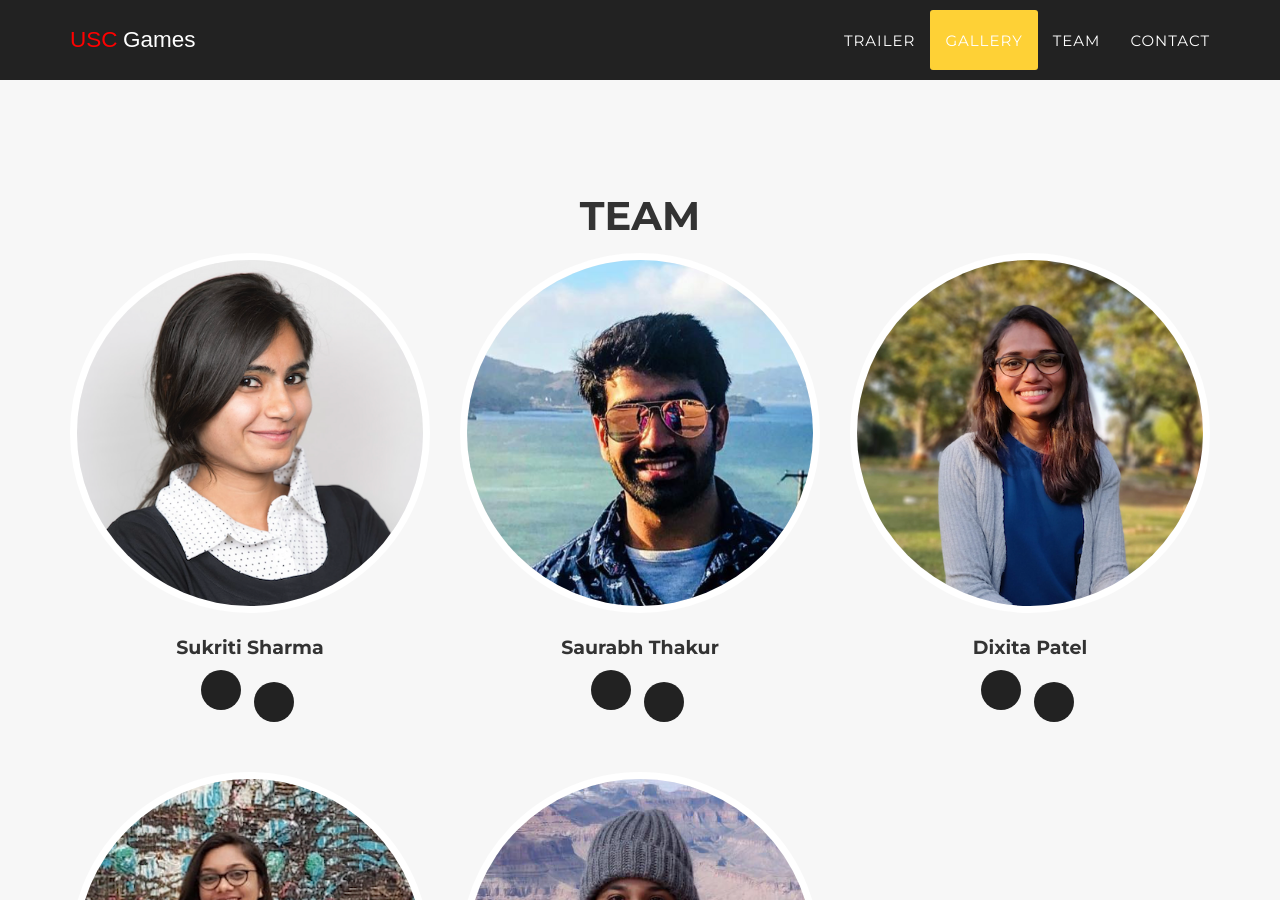
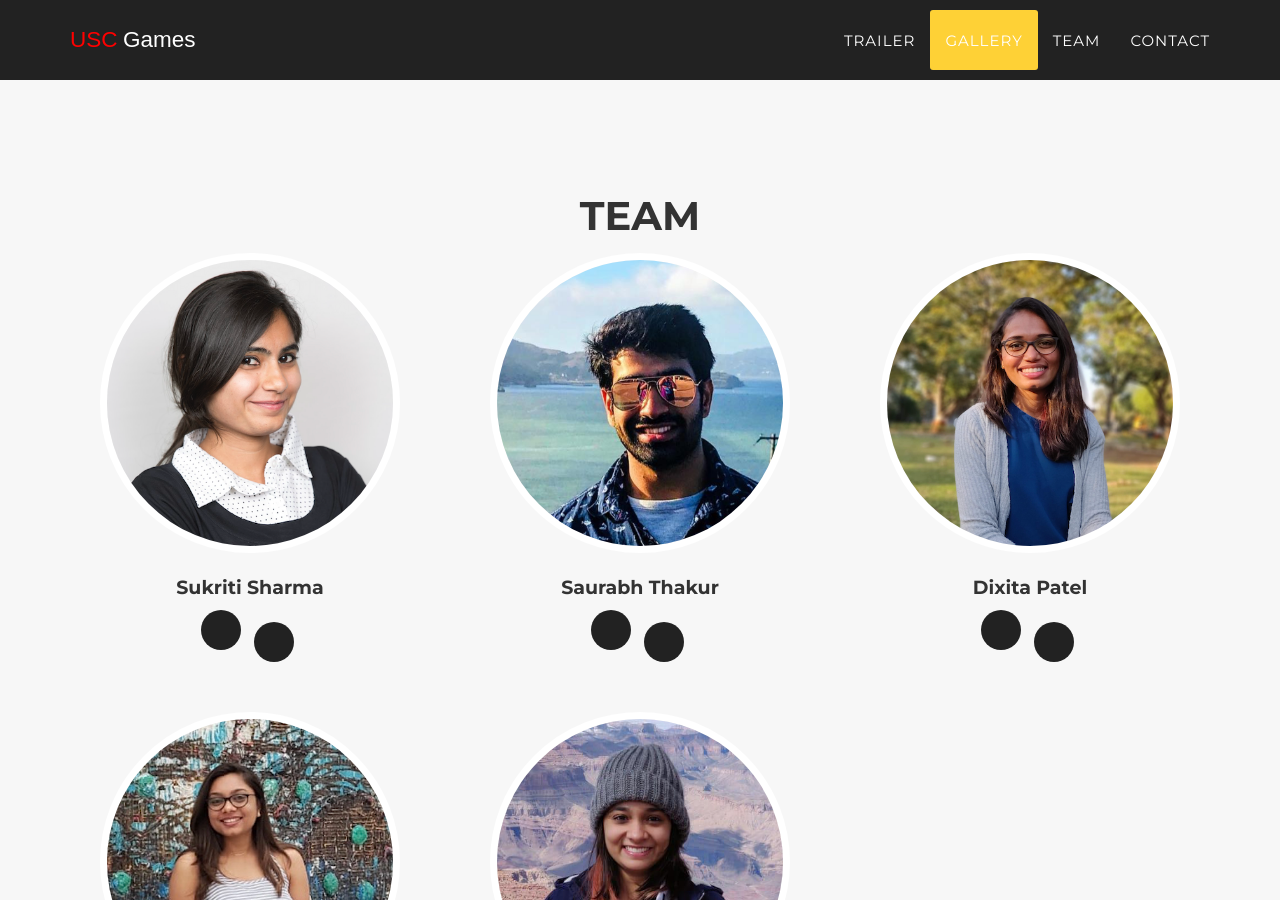
Before and after one commit to SmashVR/SmashVR.github.io, a Jekyll site: the page built from index.html, in a window 1280 px wide and 900 px high, scrolled down 3036 px. Built offline with Jekyll 4.4.1, drawn with Linux system fonts in a browser that asks for light colours; some web fonts are replaced.

Commit message:
Update team.html

```diff
--- a/_includes/team.html
+++ b/_includes/team.html
@@ -11,7 +11,7 @@
                 {% for member in site.people %}
                 <div class="col-sm-4">
                     <div class="team-member">
-                        <img src="img/team/{{ member.pic }}.png" class="img-responsive img-circle" alt="">
+                        <img src="img/team/{{ member.pic }}.png" class="img-responsive img-circle" style="width: 300px;" alt="">
                         <h4>{{ member.name }}</h4>
                         <p class="text-muted">{{ member.position }}</p>
                         <ul class="list-inline social-buttons">
```
